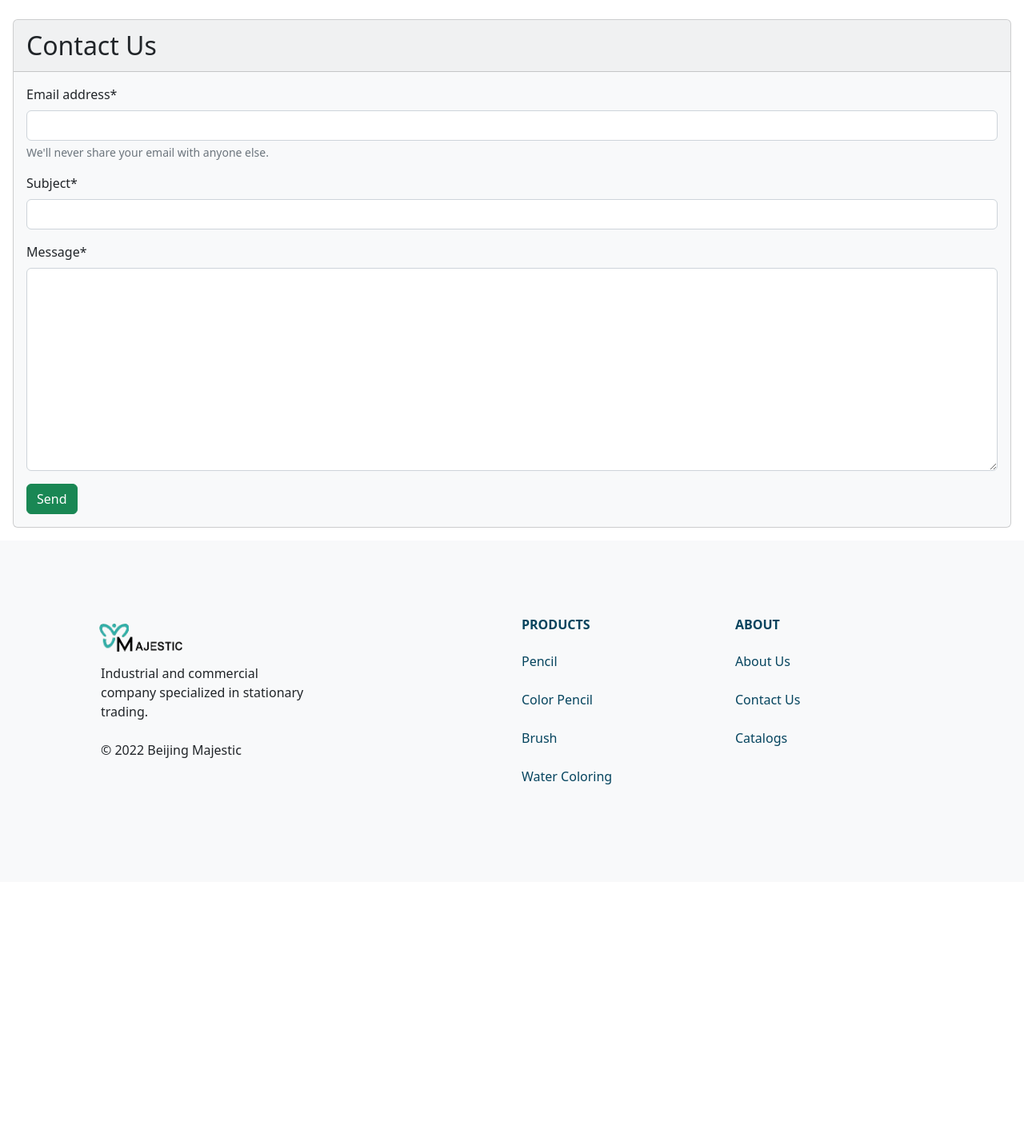
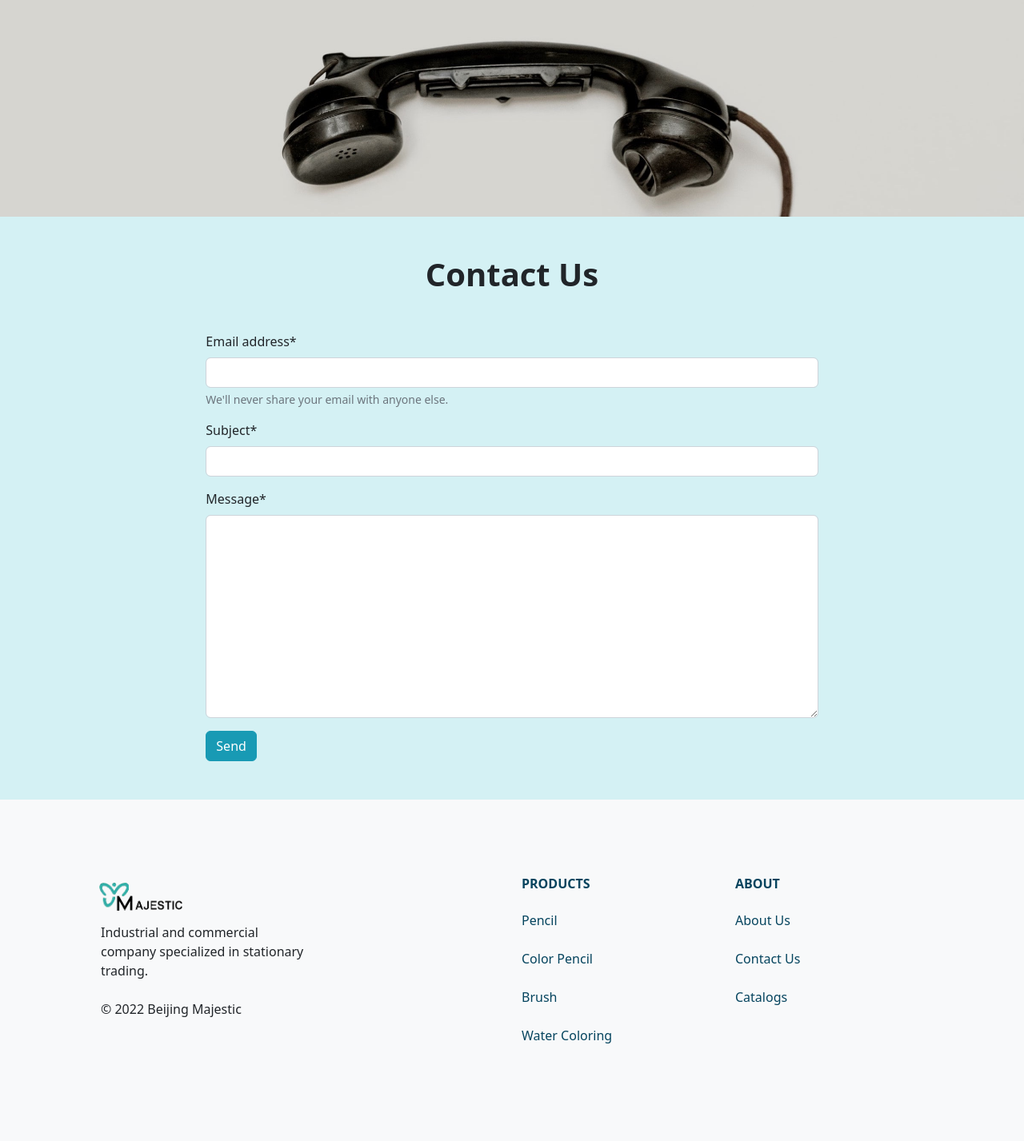
Before and after one commit to YRD-Software/bjmajestic.com, a Django app: page /contact/ in a window 1280 px wide. Shown: the part 66-1493 px from the top of the page at 80% size. Before the commit the page ends 1047 px from the top, so only its background shows below. Run offline with Django 3.2, Linux system fonts and the light colour scheme.

Commit message:
Update contact us page

```diff
--- a/contact_us/templates/contact_us/contact_us.html
+++ b/contact_us/templates/contact_us/contact_us.html
@@ -1,4 +1,5 @@
 {% extends "homepage/base.html" %} {% block content %}
+{% load static %}
 
 <!-- Success or Fail message system -->
 {% if success %}
@@ -34,10 +35,13 @@
 {% endif %}
 {% endif %}
 
-<!-- Contact Form -->
-<div class="card text-dark bg-light m-3 mt-4">
-  <div class="card-header fs-2">Contact Us</div>
-  <div class="card-body">
+<div class="position-relative">
+  <img class="contact-img-crop" src="{% static 'contact_us/contact-bg.jpg' %}" alt="">
+  <div class="container-fluid bg-lightblue p-5 position-absolute bottom-0 start-50 translate-middle-x">
+    <div class="container mb-5">
+      <h1 class="fw-bold text-center">Contact Us</h1>
+    </div>
+    <div class="container col-12 col-md-8 col-xxl-6">
       <form method="post" action="{% url 'contact_us:contact' %}">
         {% csrf_token %}
         <div class="mb-3">
@@ -56,9 +60,9 @@
           <label for="id_message" class="form-label">Message*</label>
           <textarea name="message" class="form-control" require id="id_message" cols="30" rows="10"></textarea>
         </div>
-      <button class="btn btn-success" type="submit">Send</button>
+        <button class="btn btn-bluegrotto" type="submit">Send</button>
       </form>
     </div>
   </div>
-
+</div>
   {% endblock content %}
--- a/products/static/products/base.css
+++ b/products/static/products/base.css
@@ -123,3 +123,10 @@ a {
     object-fit: cover;
     object-position: center;
 }
+
+.contact-img-crop {
+    width: 100%;
+    height: 1000px;
+    object-fit: cover;
+    object-position: top;
+}
```
Also changed, not shown: contact_us/static/contact_us/contact-bg.jpg (added). Lines whose indentation alone changed are shown as unchanged.
